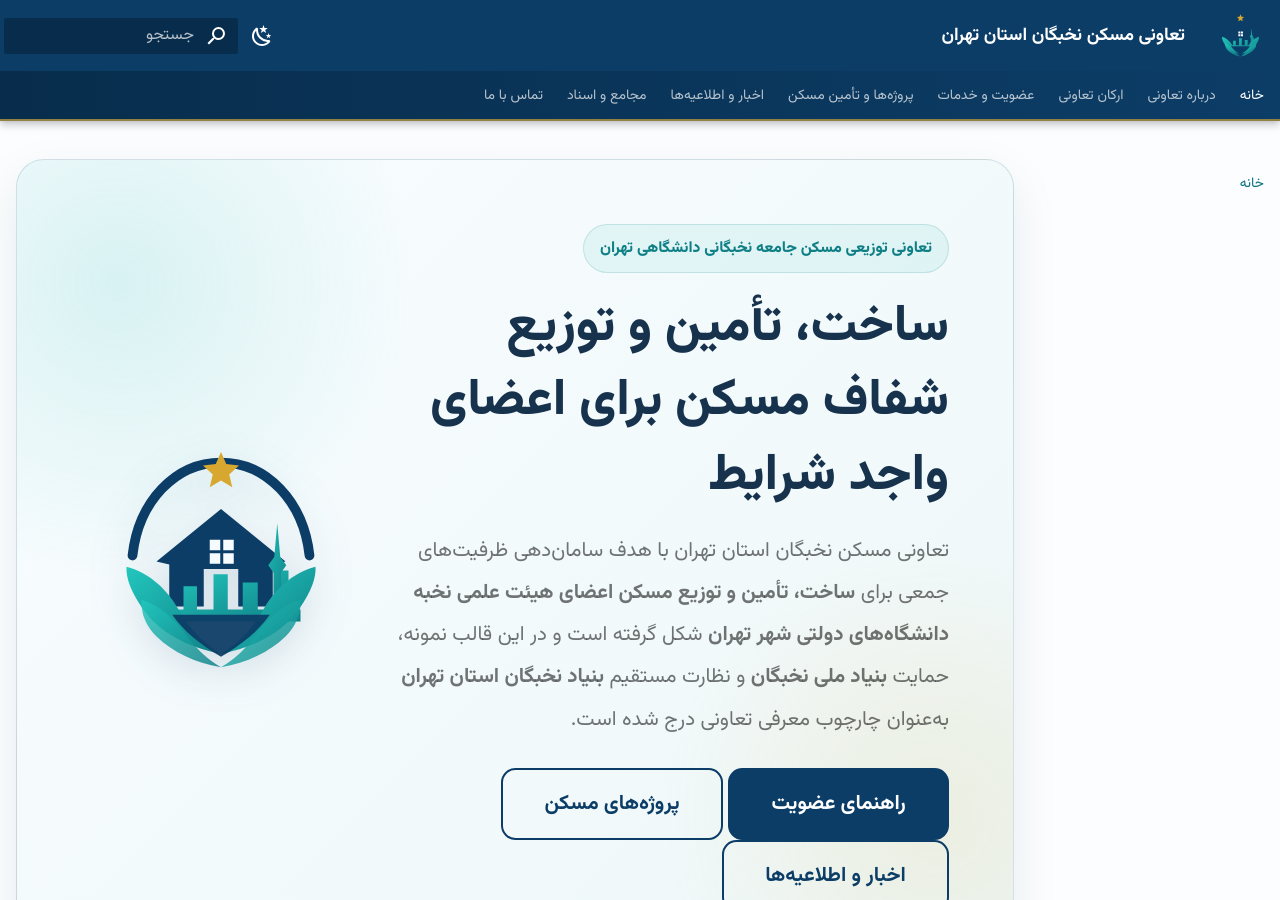
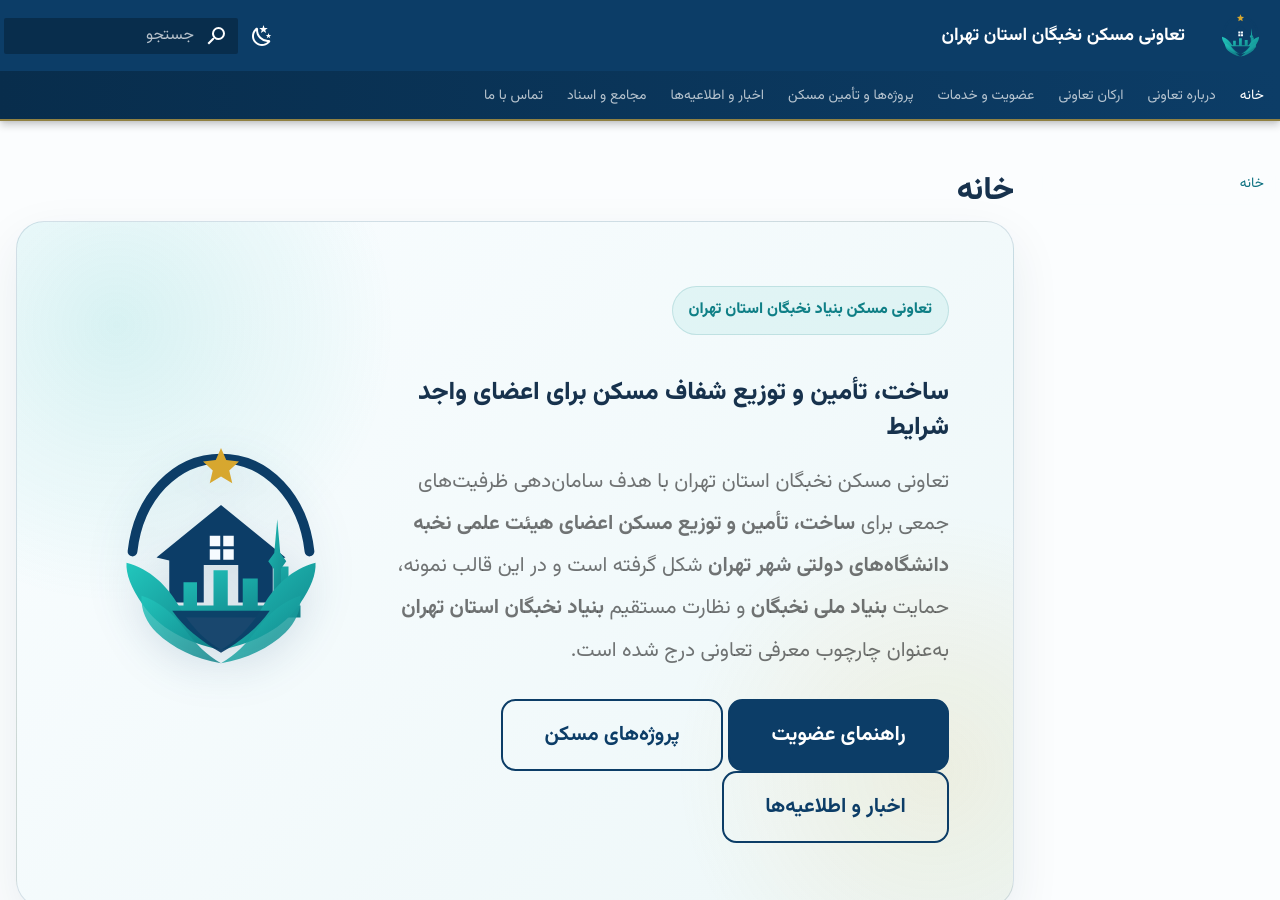
Before and after one commit to m-zakeri/fhc, an MkDocs documentation site: the page built from docs/index.md, in a window 1280 px wide and 900 px high. Built offline with MkDocs 1.6.1 and Material for MkDocs 9.7.7, drawn with Linux system fonts in a browser that asks for light colours.

Commit message:
update index.md

```diff
--- a/docs/index.md
+++ b/docs/index.md
@@ -5,9 +5,9 @@
 <div class="coop-hero" markdown>
 <div class="coop-hero__wrap" markdown>
 <div markdown>
-<span class="coop-hero__eyebrow">تعاونی توزیعی مسکن جامعه نخبگانی دانشگاهی تهران</span>
+<span class="coop-hero__eyebrow">تعاونی مسکن بنیاد نخبگان استان تهران</span>
 
-# ساخت، تأمین و توزیع شفاف مسکن برای اعضای واجد شرایط
+## ساخت، تأمین و توزیع شفاف مسکن برای اعضای واجد شرایط
 
 تعاونی مسکن نخبگان استان تهران با هدف سامان‌دهی ظرفیت‌های جمعی برای **ساخت، تأمین و توزیع مسکن اعضای هیئت علمی نخبه دانشگاه‌های دولتی شهر تهران** شکل گرفته است و در این قالب نمونه، حمایت **بنیاد ملی نخبگان** و نظارت مستقیم **بنیاد نخبگان استان تهران** به‌عنوان چارچوب معرفی تعاونی درج شده است.
 
```
Also changed, not shown: 1 other file.
